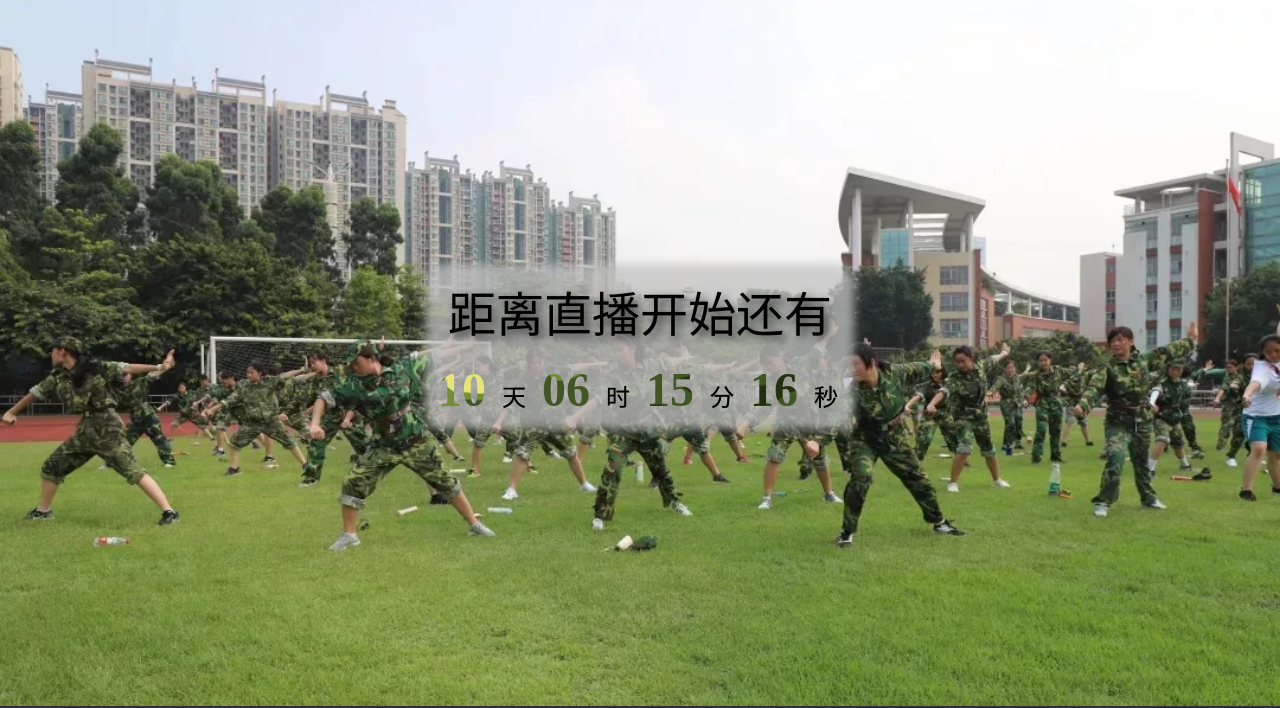
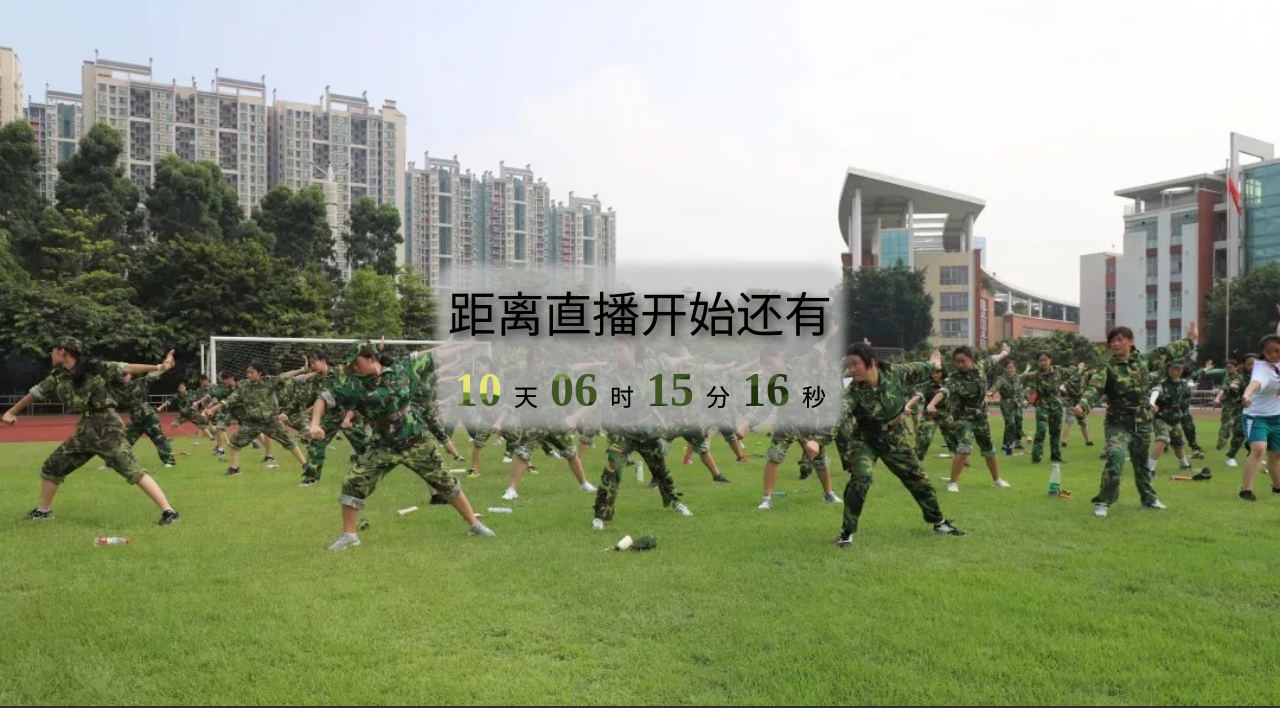
Before and after one commit to ap0stader/SSLIVE2019, a plain HTML site: page introduction.html in a window 1280 px wide. Shown: the part 94-802 px from the top of the page. Drawn offline with nearby package versions, Linux system fonts and the light colour scheme; a script that the page names is missing; a web font is replaced by a local one.

Commit message:
紧急修复timer在旧设备上的溢出问题

```diff
--- a/src/css/pages/introduction.css
+++ b/src/css/pages/introduction.css
@@ -49,15 +49,13 @@ body {
     z-index: 5;
     text-align: center;
     /* 这样写让::after不覆盖全屏 */
-    position: absolute;
+    position: relative;
     color: black;
     white-space: nowrap;
 }
 
 #timer::after {
-    border-radius: 0.75rem;
-    border-top-right-radius: 1.25rem;
-    border-top-left-radius: 1.25rem;
+    border-radius: 1.25rem;
     z-index: -5;
     overflow-x: hidden;
     position: absolute;
@@ -84,7 +82,6 @@ body {
 }
 
 .timer-small {
-    padding: 0.25rem;
     color: black;
     font-size: 1.5rem;
     font-weight: normal;
```
